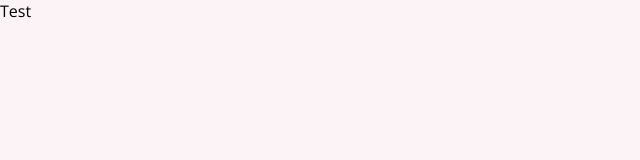
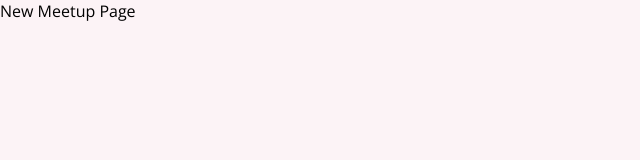
Before and after one commit to pmbechard/react-meetup-app, a React (Create React App) app: page /new in a window 1280 px wide. Shown: the top 160 px of the page, without its empty margins (0-640 px from the left). Built offline with nearby package versions, Linux system fonts and the light colour scheme.

Commit message:
Adds basic routing

```diff
--- a/package.json
+++ b/package.json
@@ -8,6 +8,7 @@
     "@testing-library/user-event": "^13.5.0",
     "react": "^18.2.0",
     "react-dom": "^18.2.0",
+    "react-router-dom": "^5.2.0",
     "react-scripts": "5.0.1",
     "web-vitals": "^2.1.4"
   },
--- a/src/App.js
+++ b/src/App.js
@@ -1,5 +1,25 @@
+import { Route, Switch } from 'react-router-dom';
+
+import AllMeetupsPage from './pages/AllMeetups';
+import NewMeetupPage from './pages/NewMeetup';
+import FavouritesPage from './pages/Favourites';
+
 function App() {
-  return <div>Test</div>;
+  return (
+    <div>
+      <Switch>
+        <Route path='/' exact>
+          <AllMeetupsPage />
+        </Route>
+        <Route path='/new'>
+          <NewMeetupPage />
+        </Route>
+        <Route path='/fav'>
+          <FavouritesPage />
+        </Route>
+      </Switch>
+    </div>
+  );
 }
 
 export default App;
--- a/src/index.js
+++ b/src/index.js
@@ -1,7 +1,13 @@
 import React from 'react';
 import ReactDOM from 'react-dom';
+import { BrowserRouter } from 'react-router-dom';
 
 import './index.css';
 import App from './App';
 
-ReactDOM.render(<App />, document.getElementById('root'));
+ReactDOM.render(
+  <BrowserRouter>
+    <App />
+  </BrowserRouter>,
+  document.getElementById('root')
+);
--- /dev/null
+++ b/src/pages/AllMeetups.js
@@ -0,0 +1,5 @@
+function AllMeetupsPage() {
+  return <div>All Meetups Page</div>;
+}
+
+export default AllMeetupsPage;
--- /dev/null
+++ b/src/pages/Favourites.js
@@ -0,0 +1,5 @@
+function FavouritesPage() {
+  return <div>Favourites Page</div>;
+}
+
+export default FavouritesPage;
--- /dev/null
+++ b/src/pages/NewMeetup.js
@@ -0,0 +1,5 @@
+function NewMeetupPage() {
+  return <div>New Meetup Page</div>;
+}
+
+export default NewMeetupPage;
```
Also changed, not shown: 1 other file (tests, documents, lock files or other folders).
